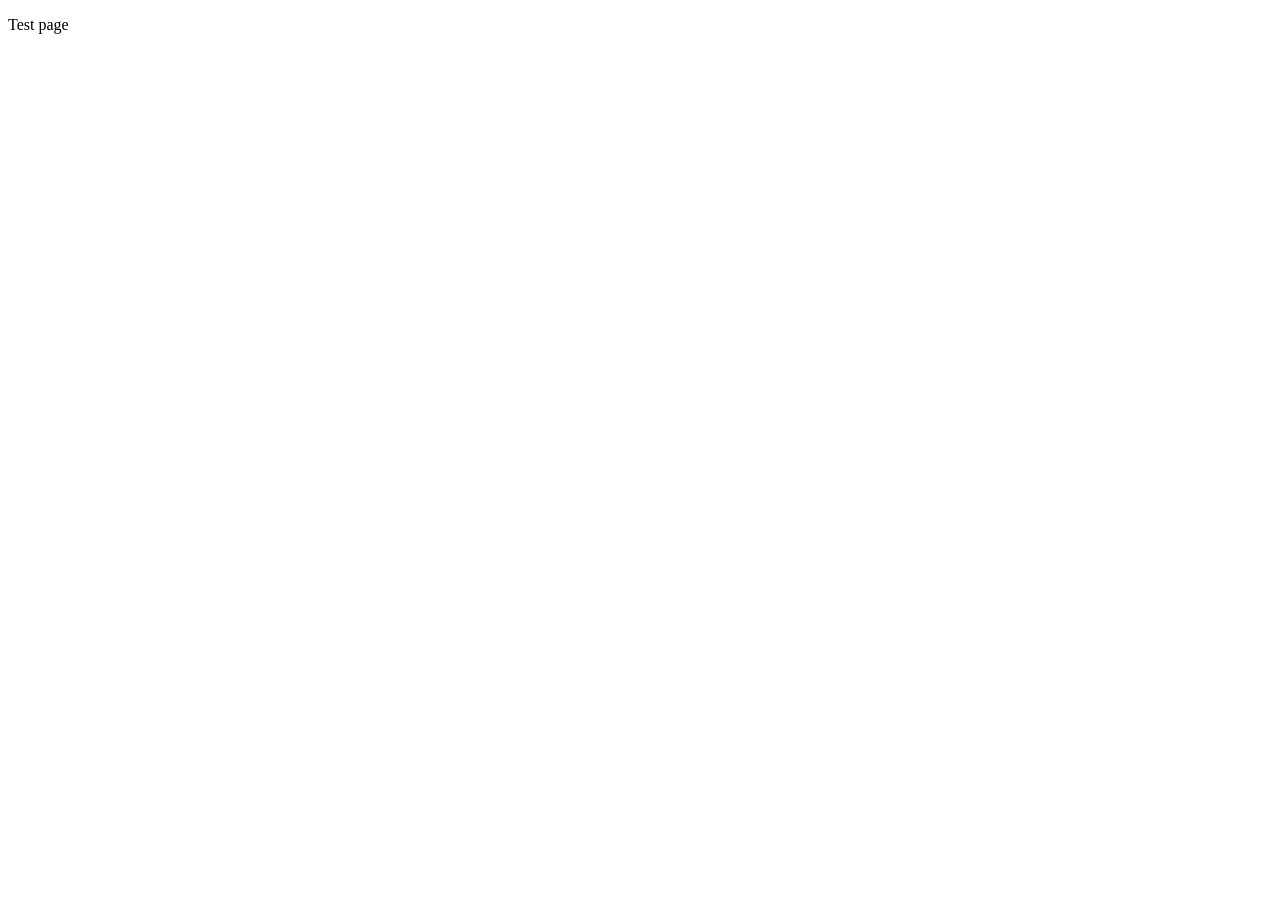
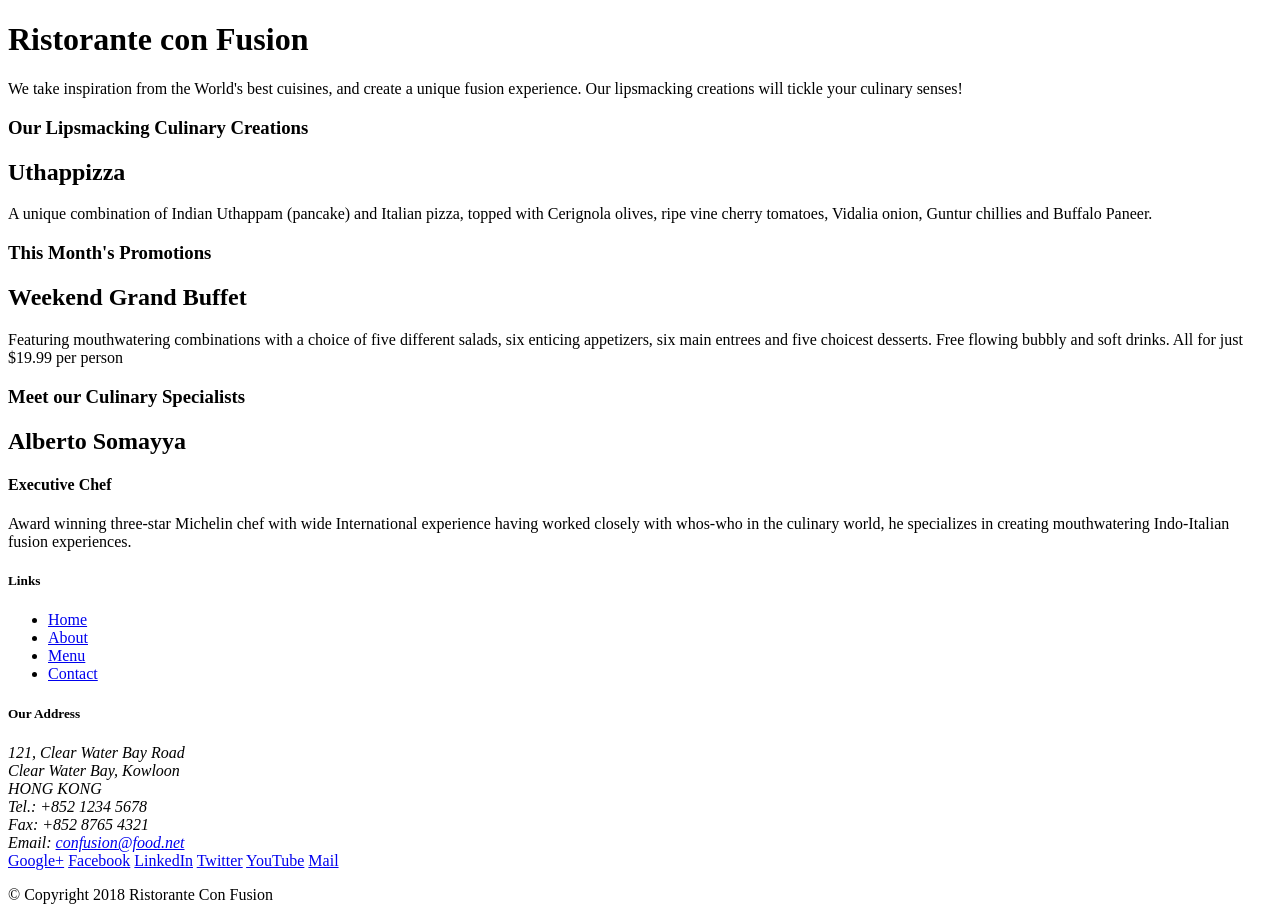
Before and after one commit to JQLaverde/coursera_bootstrap, a website: page index.html in a window 1280 px wide. Before the commit the page ends 800 px from the top, so only its background shows below. Drawn offline with Linux system fonts and the light colour scheme.

Commit message:
[j] initial setup

```diff
--- a/index.html
+++ b/index.html
@@ -1,13 +1,101 @@
 <!DOCTYPE html>
 <html lang="en">
+
 <head>
-    <meta charset="UTF-8">
-    <meta name="viewport" content="width=device-width, initial-scale=1.0">
-    <title>Test</title>
+    <title>Ristorante Con Fusion</title>
 </head>
+
 <body>
 
-    <p>Test page</p>
+    <header>
+        <div>
+            <div>
+                <div>
+                    <h1>Ristorante con Fusion</h1>
+                    <p>We take inspiration from the World's best cuisines, and create a unique fusion experience. Our lipsmacking creations will tickle your culinary senses!</p>
+                </div>
+                <div>
+                </div>
+            </div>
+        </div>
+    </header>
+
+    <div>
+        <div>
+            <div>
+                <h3>Our Lipsmacking Culinary Creations</h3>
+            </div>
+            <div>
+                <h2>Uthappizza</h2>
+                <p>A unique combination of Indian Uthappam (pancake) and Italian pizza, topped with Cerignola olives, ripe vine cherry tomatoes, Vidalia onion, Guntur chillies and Buffalo Paneer.</p>
+            </div>
+        </div>
+
+
+        <div>
+            <div>
+                <h3>This Month's Promotions</h3>
+            </div>
+            <div>
+                <h2>Weekend Grand Buffet</h2>
+                <p>Featuring mouthwatering combinations with a choice of five different salads, six enticing appetizers, six main entrees and five choicest desserts. Free flowing bubbly and soft drinks. All for just $19.99 per person </p>
+            </div>
+        </div>
+
+        <div>
+            <div>
+                <h3>Meet our Culinary Specialists</h3>
+            </div>
+            <div>
+                <h2>Alberto Somayya</h2>
+                <h4>Executive Chef</h4>
+                <p>Award winning three-star Michelin chef with wide International experience having worked closely with whos-who in the culinary world, he specializes in creating mouthwatering Indo-Italian fusion experiences. </p>
+            </div>
+        </div>
+    </div>
+
+    <footer>
+        <div>
+            <div>
+                <div>
+                    <h5>Links</h5>
+                    <ul>
+                        <li><a href="#">Home</a></li>
+                        <li><a href="#">About</a></li>
+                        <li><a href="#">Menu</a></li>
+                        <li><a href="#">Contact</a></li>
+                    </ul>
+                </div>
+                <div>
+                    <h5>Our Address</h5>
+                    <address>
+		              121, Clear Water Bay Road<br>
+		              Clear Water Bay, Kowloon<br>
+		              HONG KONG<br>
+		              Tel.: +852 1234 5678<br>
+		              Fax: +852 8765 4321<br>
+		              Email: <a href="mailto:confusion@food.net">confusion@food.net</a>
+		           </address>
+                </div>
+                <div>
+                    <div>
+                        <a href="http://google.com/+">Google+</a>
+                        <a href="http://www.facebook.com/profile.php?id=">Facebook</a>
+                        <a href="http://www.linkedin.com/in/">LinkedIn</a>
+                        <a href="http://twitter.com/">Twitter</a>
+                        <a href="http://youtube.com/">YouTube</a>
+                        <a href="mailto:">Mail</a>
+                    </div>
+                </div>
+           </div>
+           <div>
+                <div>
+                    <p>© Copyright 2018 Ristorante Con Fusion</p>
+                </div>
+           </div>
+        </div>
+    </footer>
 
 </body>
+
 </html>
```
Also changed, not shown: package.json (+5 -13 lines), 2 other files.
